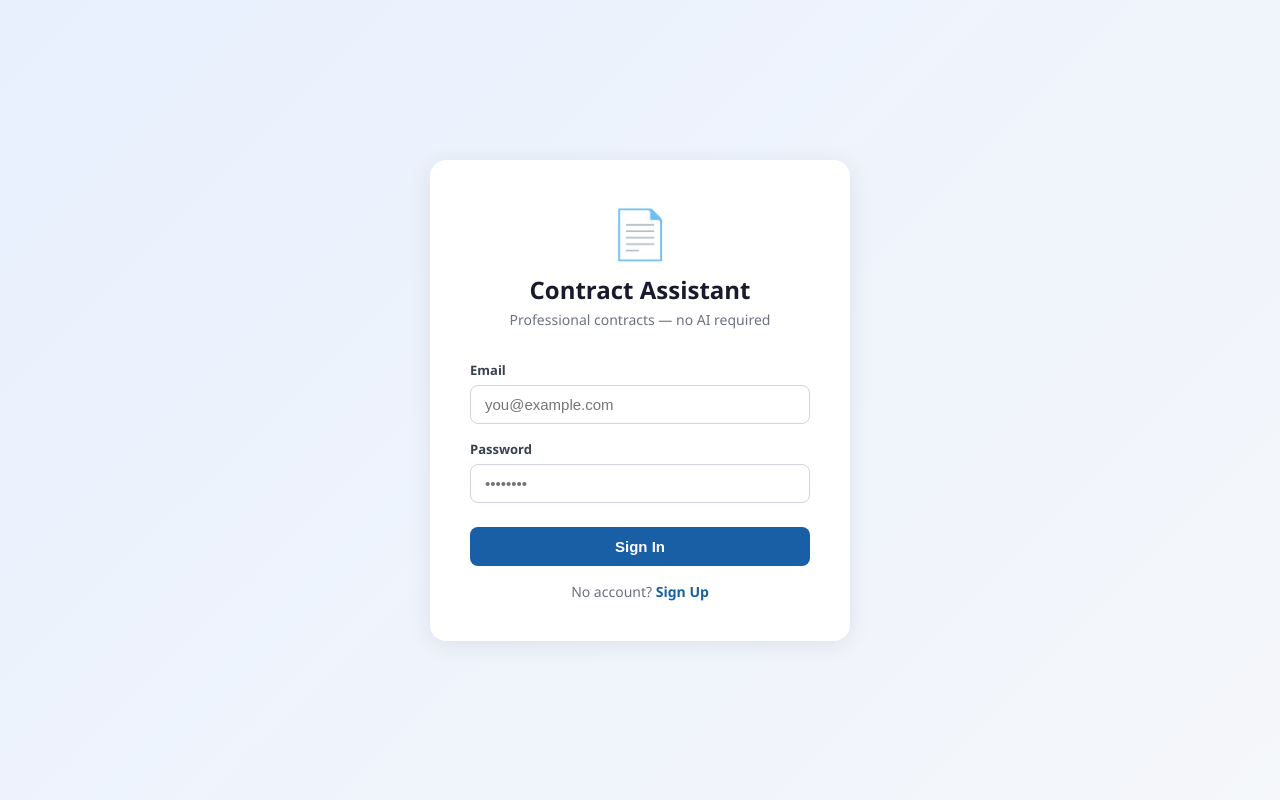
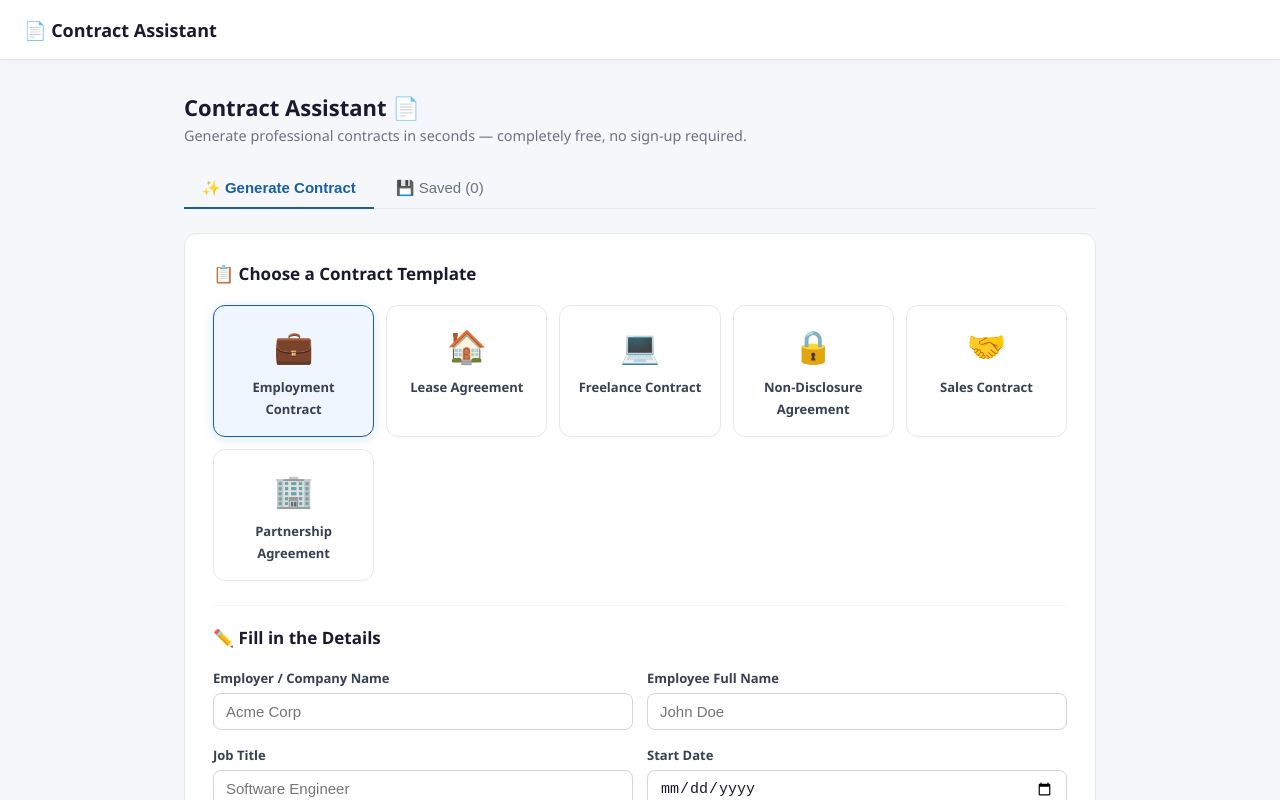
Before and after one commit to rmoozo/contract-assistant, a React (Vite) app: page / in a window 1280 px wide. Shown: the top 800 px of the page. Built offline with nearby package versions, Linux system fonts and the light colour scheme.

Commit message:
remove login, open to all visitors

```diff
--- a/src/App.jsx
+++ b/src/App.jsx
@@ -1,11 +1,9 @@
-import { useState, useEffect, useCallback } from 'react'
-import AuthScreen from './components/AuthScreen'
+import { useState, useCallback } from 'react'
 import Navbar from './components/Navbar'
 import GenerateContract from './components/GenerateContract'
 import SavedContracts from './components/SavedContracts'
 import Toast from './components/Toast'
-import { getSession, setSession, clearSession } from './utils/auth'
-import { getContracts } from './utils/storage'
+import { getContracts, saveContract, deleteContract } from './utils/storage'
 import PrivacyPolicy from './components/PrivacyPolicy'
 import TermsOfService from './components/TermsOfService'
 import Footer from './components/Footer'
@@ -13,45 +11,29 @@ import AboutPage from './components/AboutPage'
 import ContactPage from './components/ContactPage'
 
 export default function App() {
-  const [user, setUser] = useState(null)
   const [tab, setTab] = useState('generate')
-  const [contracts, setContracts] = useState([])
+  const [contracts, setContracts] = useState(() => getContracts('guest'))
   const [toast, setToast] = useState('')
-  const [page, setPage] = useState('home') // أضفه مع باقي الـ states
-
-  useEffect(() => {
-    const s = getSession()
-    if (s) { setUser(s); setContracts(getContracts(s.id)) }
-  }, [])
-
-  function handleLogin(u) {
-    setUser(u); setSession(u); setContracts(getContracts(u.id))
-  }
-
-  function handleLogout() {
-    clearSession(); setUser(null); setContracts([])
-  }
+  const [page, setPage] = useState('home')
 
   function refresh() {
-    setContracts(getContracts(user.id))
+    setContracts(getContracts('guest'))
   }
 
   const showToast = useCallback((msg) => setToast(msg), [])
 
-if (!user) return <AuthScreen onLogin={handleLogin} />
-
   if (page === 'privacy') return <PrivacyPolicy onBack={() => setPage('home')} />
   if (page === 'terms')   return <TermsOfService onBack={() => setPage('home')} />
- if (page === 'about')   return <AboutPage   onBack={() => setPage('home')} />
+  if (page === 'about')   return <AboutPage onBack={() => setPage('home')} />
   if (page === 'contact') return <ContactPage onBack={() => setPage('home')} />
 
   return (
     <>
-      <Navbar user={user} onLogout={handleLogout} />
+      <Navbar />
       <div className="dashboard">
         <div className="dashboard-header">
-          <h2>Welcome back, {user.name.split(' ')[0]} 👋</h2>
-          <p>Generate professional contracts in seconds — completely free, no internet required.</p>
+          <h2>Contract Assistant 📄</h2>
+          <p>Generate professional contracts in seconds — completely free, no sign-up required.</p>
         </div>
 
         <div className="tabs">
@@ -63,7 +45,7 @@ if (!user) return <AuthScreen onLogin={handleLogin} />
           </button>
         </div>
 
-        {tab === 'generate' && <GenerateContract user={user} onSaved={refresh} onToast={showToast} />}
+        {tab === 'generate' && <GenerateContract user={{ id: 'guest' }} onSaved={refresh} onToast={showToast} />}
         {tab === 'saved' && <SavedContracts contracts={contracts} onDeleted={refresh} onToast={showToast} />}
       </div>
 
--- a/src/components/Navbar.jsx
+++ b/src/components/Navbar.jsx
@@ -1,16 +1,7 @@
-import { getInitials } from '../utils/auth'
-
-export default function Navbar({ user, onLogout }) {
+export default function Navbar() {
   return (
     <nav className="navbar">
       <div className="navbar-brand">📄 Contract Assistant</div>
-      <div className="navbar-right">
-        <div className="user-chip">
-          <div className="user-avatar">{getInitials(user.name)}</div>
-          <span className="user-name">{user.name}</span>
-        </div>
-        <button className="btn-logout" onClick={onLogout}>Sign Out</button>
-      </div>
     </nav>
   )
 }
```
